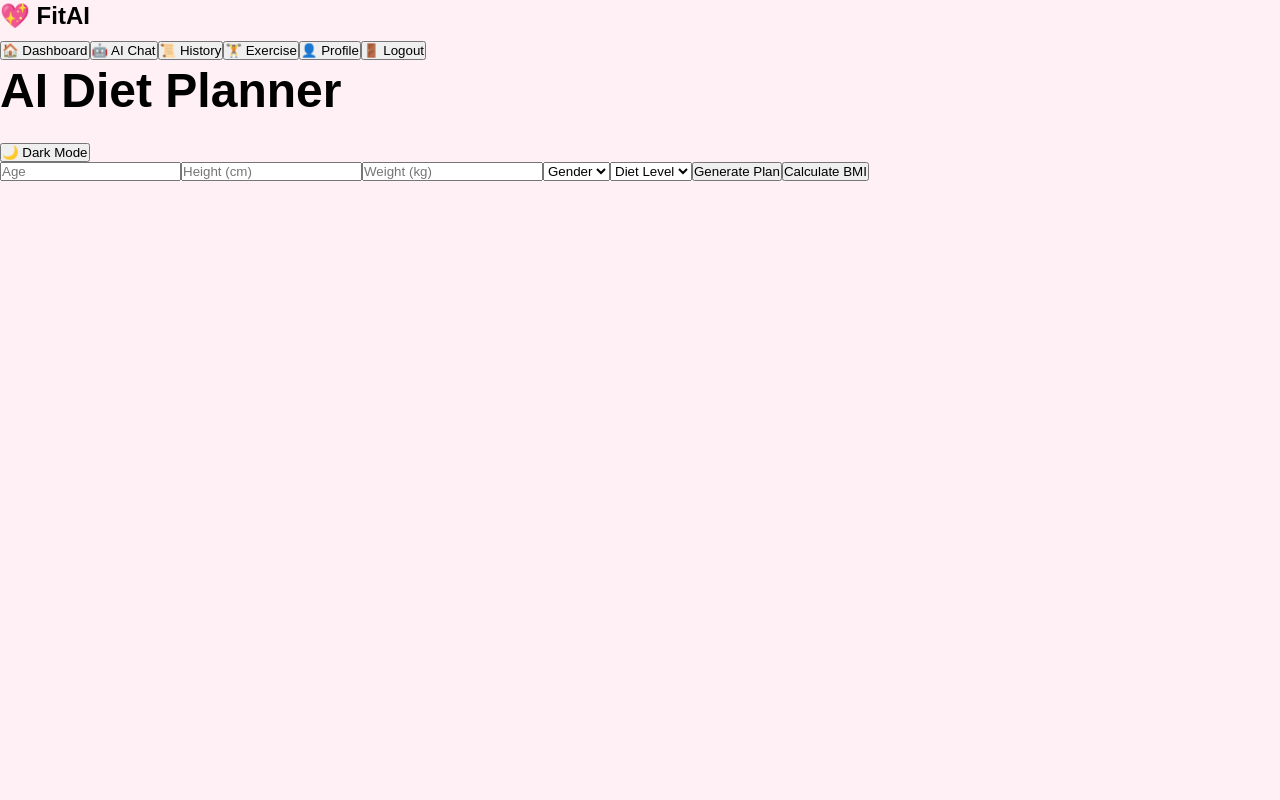
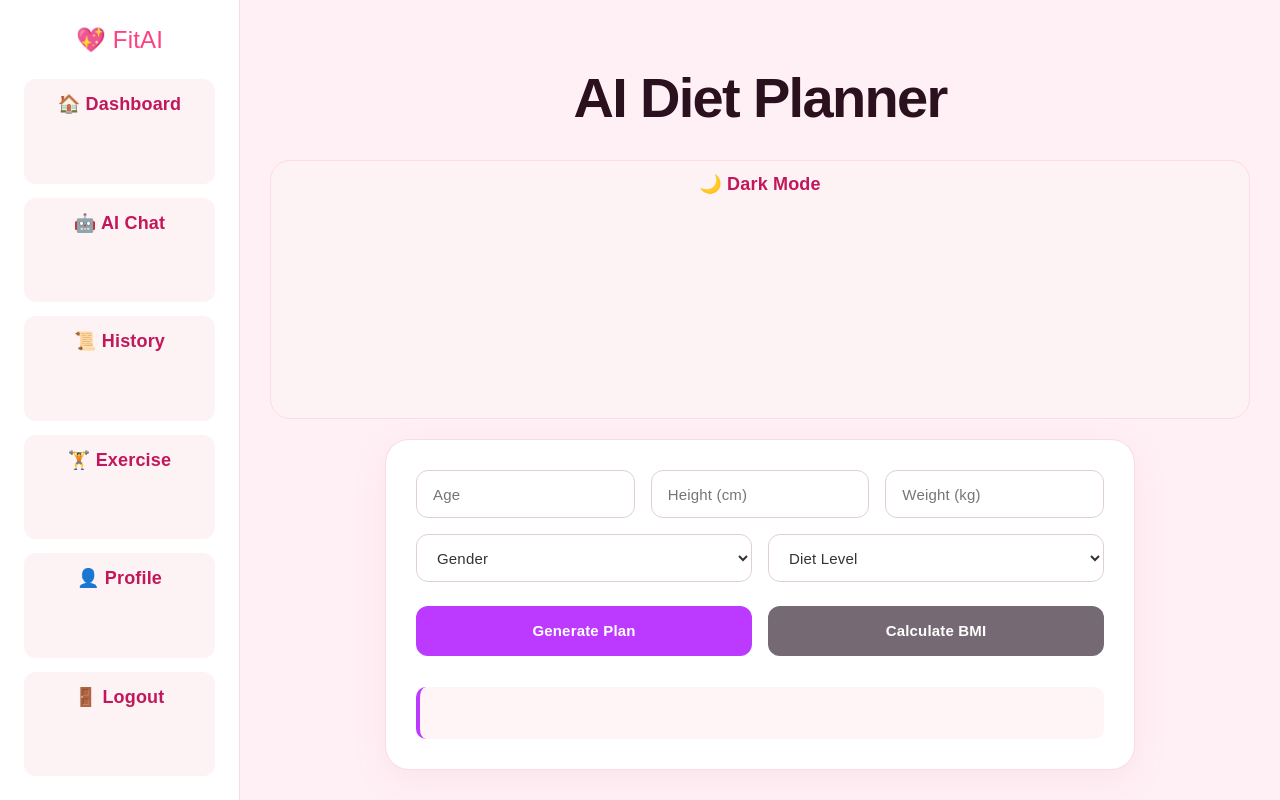
Before and after one commit to faiqayk/AI-Diet-Planner, a React (Vite) app in the folder client/: page /exercise in a window 1280 px wide. Both pictures are taken after a click on the button "⬅ Back". Built offline with nearby package versions, Linux system fonts and the light colour scheme.

Commit message:
Fix dashboard layout and add pink dark mode theme

```diff
--- a/client/src/App.css
+++ b/client/src/App.css
@@ -1,9 +1,14 @@
+
 * {
   margin: 0;
   padding: 0;
   box-sizing: border-box;
   font-family: Arial, sans-serif;
 }
+/* ==========================================
+   🌸 FITAI SOFT PINK THEME + WORKING DARK MODE 🌙
+   ========================================== */
+
 
 body {
   margin: 0;
@@ -15,13 +20,20 @@ body {
 
 /* DASHBOARD LAYOUT */
 .dashboard {
-  display: flex;
+  display: flex !important;
+  flex-direction: row !important;
   min-height: 100vh;
+
   width: 100%;
+
+  width: 100% !important;
+  box-sizing: border-box;
+
 }
 
-/* SIDEBAR */
+/* SIDEBAR STYLING */
 .sidebar {
+
   width: 220px;
   flex-shrink: 0;
   height: 100vh;
@@ -33,18 +45,47 @@ body {
   flex-direction: column;
   gap: 12px;
   border-right: 1px solid #eee;
+
+  width: 240px !important;
+  min-width: 240px !important;
+  max-width: 240px !important;
+  background: #ffffff !important;
+  padding: 24px;
+  display: flex !important;
+  flex-direction: column !important;
+  gap: 14px;
+  border-right: 1px solid #f9dae5;
+  box-sizing: border-box;
+}
+
+.sidebar h2 {
+  text-align: center;
+  color: #ff4081;
+  margin-top: 0;
+  margin-bottom: 10px;
+
 }
 
 .sidebar button {
-  padding: 10px;
+  padding: 12px 16px;
   border: none;
-  border-radius: 10px;
-  background: #ffe4ec;
+  border-radius: 12px;
+  background: #fff0f5;
+  color: #c2185b;
+  font-weight: 600;
   cursor: pointer;
+  text-align: left;
+  transition: all 0.2s ease;
 }
 
-/* MAIN */
+.sidebar button:hover {
+  background: #ffdae9;
+  color: #ff4081;
+}
+
+/* MAIN CONTENT AREA - Light Mode Soft Pink Background */
 .main {
+
   flex: 1;
   padding: 30px;
   display: flex;
@@ -86,30 +127,172 @@ button {
   padding: 10px;
   border: none;
   border-radius: 10px;
-  cursor: pointer;
-  background: hotpink;
-  color: white;
+
+  flex: 1 !important;
+  padding: 40px;
+  display: flex !important;
+  flex-direction: column !important;
+  align-items: center !important;
+  gap: 24px;
+  box-sizing: border-box;
+  background: #fdf2f4 !important; /* Chatbot page background */
 }
 
-/* RESULT */
-.result {
-  margin-top: 10px;
-  padding: 10px;
-  background: #ffe4ec;
-  border-radius: 10px;
+.main h1 {
+  color: #2b101d;
+  font-weight: 600;
+  margin-bottom: 5px;
 }
 
-/* DARK MODE */
+/* MODE BUTTON */
+.modeBtn {
+  padding: 10px 20px;
+  background: #ffffff;
+  color: #c2185b;
+  border: 1px solid #ffdae9;
+  border-radius: 20px;
+  font-weight: bold;
+
+  cursor: pointer;
+  transition: 0.2s;
+}
+
+.modeBtn:hover {
+  background: #fff0f5;
+}
+
+/* --- THE CARD CONTAINER --- */
+.card {
+  max-width: 750px !important;
+  width: 100% !important;
+  padding: 30px;
+  border-radius: 24px;
+  background: #ffffff !important;
+  border: 1px solid #f9dae5;
+  box-shadow: 0 10px 30px rgba(223, 161, 183, 0.15) !important;
+  box-sizing: border-box !important;
+
+  display: flex !important;
+  flex-direction: row !important;
+  flex-wrap: wrap !important;
+  gap: 16px !important;
+  justify-content: center !important;
+}
+
+/* INPUTS AND SELECT DROPDOWNS */
+.card input,
+.card select {
+  display: block !important;
+  flex: 1 1 calc(33.33% - 12px) !important;
+  min-width: 160px !important;
+  height: 48px !important;
+  padding: 10px 16px !important;
+  border-radius: 12px !important;
+  border: 1px solid #e0d0d5 !important;
+  background: #ffffff !important;
+  color: #333 !important;
+  font-size: 15px !important;
+  outline: none !important;
+  box-sizing: border-box !important;
+  transition: all 0.2s ease;
+}
+
+.card input:focus,
+.card select:focus {
+  border-color: #ff4081 !important;
+}
+
+/* CARD ACTION BUTTONS */
+.card button {
+  display: block !important;
+  flex: 1 1 calc(50% - 8px) !important;
+  min-width: 160px !important;
+  height: 50px !important;
+  padding: 12px 20px !important;
+  border: none !important;
+  border-radius: 12px !important;
+  cursor: pointer !important;
+  font-weight: bold !important;
+  font-size: 15px !important;
+  color: #fff !important;
+  box-sizing: border-box !important;
+  margin-top: 8px !important;
+}
+
+.card button:nth-of-type(1) {
+  background: #bc3aff !important;
+}
+
+.card button:nth-of-type(2) {
+  background: #756a73 !important;
+}
+
+/* RESULT VIEW SECTION */
+.result {
+  flex: 1 1 100% !important;
+  margin-top: 15px !important;
+  padding: 20px !important;
+  background: #fff5f7 !important;
+  border-left: 4px solid #bc3aff !important;
+  border-radius: 10px !important;
+  text-align: left !important;
+  box-sizing: border-box !important;
+}
+
+.result pre {
+  font-family: inherit !important;
+  margin: 0 0 12px 0 !important;
+  white-space: pre-line !important;
+  color: #423039 !important;
+  font-size: 16px;
+}
+
+.result p {
+  margin: 0 !important;
+  font-weight: bold !important;
+  font-size: 18px !important;
+  color: #bc3aff !important;
+}
+
+
+/* ==========================================
+   🌙 DARK MODE OVERRIDES (FIXED WITH !IMPORTANT)
+   ========================================== */
+
 .dashboard.dark {
-  background: #1e1e1e;
-  color: white;
+  background: #121212 !important;
+}
+
+.dashboard.dark .main {
+  background: #1a1a1a !important; /* Dark theme background */
+}
+
+.dashboard.dark .main h1 {
+  color: #ffffff !important;
 }
 
 .dashboard.dark .sidebar {
-  background: #2c2c2c;
+  background: #1e1e1e !important;
+  border-right-color: #2d2d2d !important;
+}
+
+.dashboard.dark .sidebar button {
+  background: #2d2d2d !important;
+  color: #ff8da1 !important;
+}
+
+.dashboard.dark .sidebar button:hover {
+  background: #3d3d3d !important;
+}
+
+.dashboard.dark .modeBtn {
+  background: #2d2d2d !important;
+  color: #ffffff !important;
+  border-color: #444 !important;
 }
 
 .dashboard.dark .card {
+
   background: #2c2c2c;
   color: white;
 }
@@ -120,4 +303,25 @@ button {
   margin-bottom: 20px !important;
   text-align: center;
   color: #ff1493;
+
+  background: #2d2d2d !important;
+  border-color: #444 !important;
+  box-shadow: 0 10px 30px rgba(0, 0, 0, 0.5) !important;
 }
+
+.dashboard.dark .card input,
+.dashboard.dark .card select {
+  background: #1e1e1e !important;
+  border-color: #444 !important;
+  color: #ffffff !important;
+}
+
+.dashboard.dark .result {
+  background: #1e1e1e !important;
+  border-left-color: #bc3aff !important;
+}
+
+.dashboard.dark .result pre {
+  color: #e0e0e0 !important;
+
+}
--- a/client/src/index.css
+++ b/client/src/index.css
@@ -1,9 +1,65 @@
 /* RESET */
+
 
 * {
   margin: 0;
   padding: 0;
+
+  --sans: system-ui, 'Segoe UI', Roboto, sans-serif;
+  --heading: system-ui, 'Segoe UI', Roboto, sans-serif;
+  --mono: ui-monospace, Consolas, monospace;
+
+  font: 18px/145% var(--sans);
+  letter-spacing: 0.18px;
+  color-scheme: light dark;
+  color: var(--text);
+  background: var(--bg);
+  font-synthesis: none;
+  text-rendering: optimizeLegibility;
+  -webkit-font-smoothing: antialiased;
+  -moz-osx-font-smoothing: grayscale;
+
+  @media (max-width: 1024px) {
+    font-size: 16px;
+  }
+}
+
+@media (prefers-color-scheme: dark) {
+  :root {
+    --text: #9ca3af;
+    --text-h: #f3f4f6;
+    --bg: #16171d;
+    --border: #2e303a;
+    --code-bg: #1f2028;
+    --accent: #c084fc;
+    --accent-bg: rgba(192, 132, 252, 0.15);
+    --accent-border: rgba(192, 132, 252, 0.5);
+    --social-bg: rgba(47, 48, 58, 0.5);
+    --shadow:
+      rgba(0, 0, 0, 0.4) 0 10px 15px -3px, rgba(0, 0, 0, 0.25) 0 4px 6px -2px;
+  }
+
+  #social .button-icon {
+    filter: invert(1) brightness(2);
+  }
+}
+
+/* --- SIRF IS SECTION KO UPDATE KAREIN --- */
+
+body {
+  margin: 0;
+  background: var(--bg); /* Taake body ka background bhi sync rahe */
+  color: var(--text);
+}
+
+#root {
+  width: 100%; /* 1126px hata kar 100% kiya taake dashboard khul kar aaye */
+  min-height: 100svh;
+  display: flex;
+  flex-direction: column;
+
   box-sizing: border-box;
+  /* text-align: center; ko HATA DIYA taake sidebar aur inputs left-align ho sakein */
 }
 
 /* BODY */
@@ -15,6 +71,7 @@ body {
   font-family: Arial, sans-serif;
   background: #fff0f5;
 }
+
 
 /* ROOT */
 
@@ -45,6 +102,19 @@ p {
   margin: 0;
 }
 
+h1 {
+  font-size: 56px;
+  letter-spacing: -1.68px;
+  margin: 32px 0;
+  text-align: center; /* H1 ko center rakhne ke liye yahan alag se de diya */
+
+  @media (max-width: 1024px) {
+    font-size: 36px;
+    margin: 20px 0;
+  }
+}
+
+
 /* FORM ELEMENTS */
 
 input,
--- a/client/src/pages/Dashboard.jsx
+++ b/client/src/pages/Dashboard.jsx
@@ -1,5 +1,6 @@
 import { useState } from "react";
 import { useNavigate } from "react-router-dom";
+import "../App.css";
 
 export default function Dashboard() {
   const navigate = useNavigate();
@@ -63,7 +64,7 @@ export default function Dashboard() {
       {/* MAIN */}
       <div className="main">
 
-       <h1 className="dashboard-title">AI Diet Planner</h1>
+        <h1>AI Diet Planner </h1>
 
         <button className="modeBtn" onClick={() => setDarkMode(!darkMode)}>
           {darkMode ? "☀️ Light Mode" : "🌙 Dark Mode"}
```
